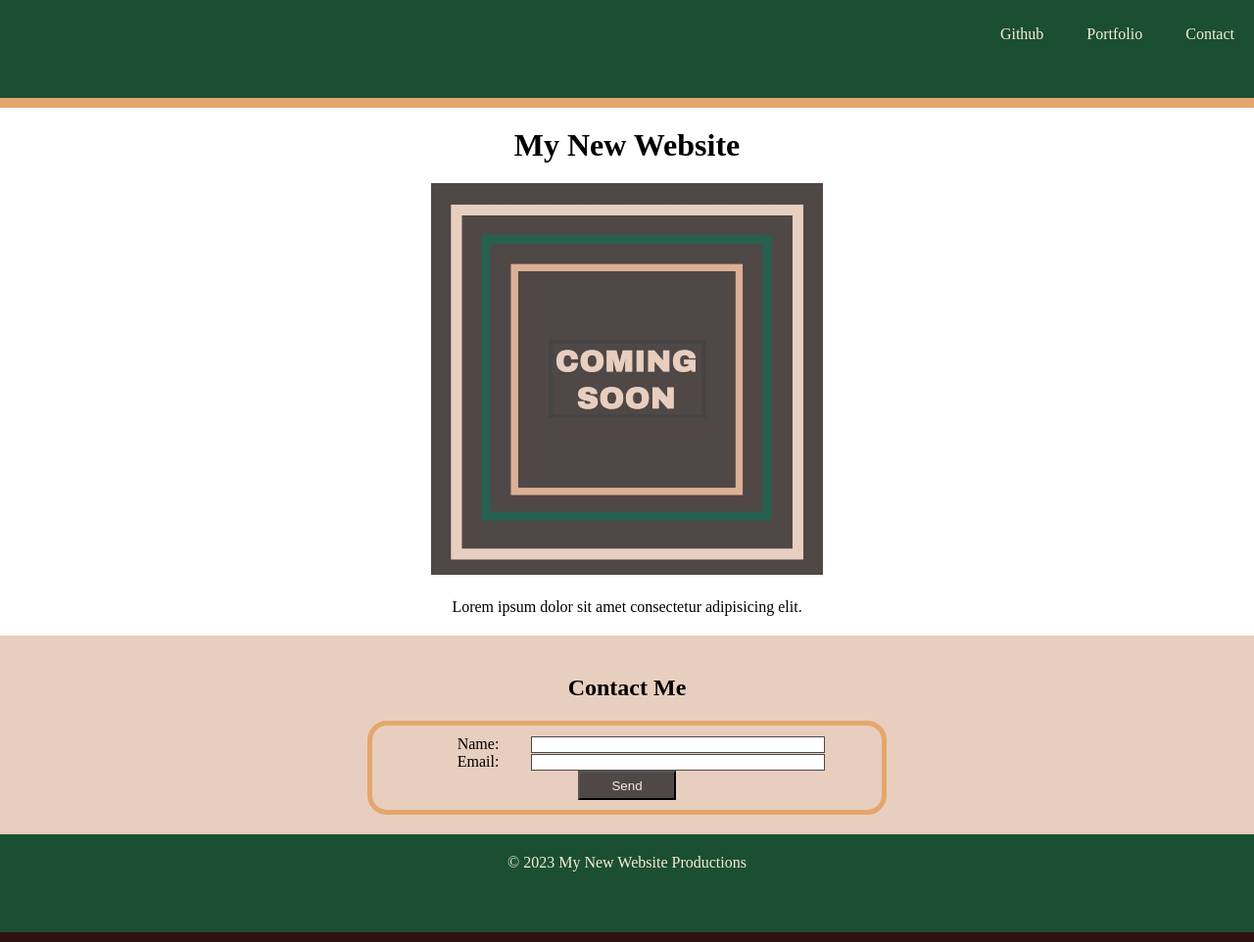
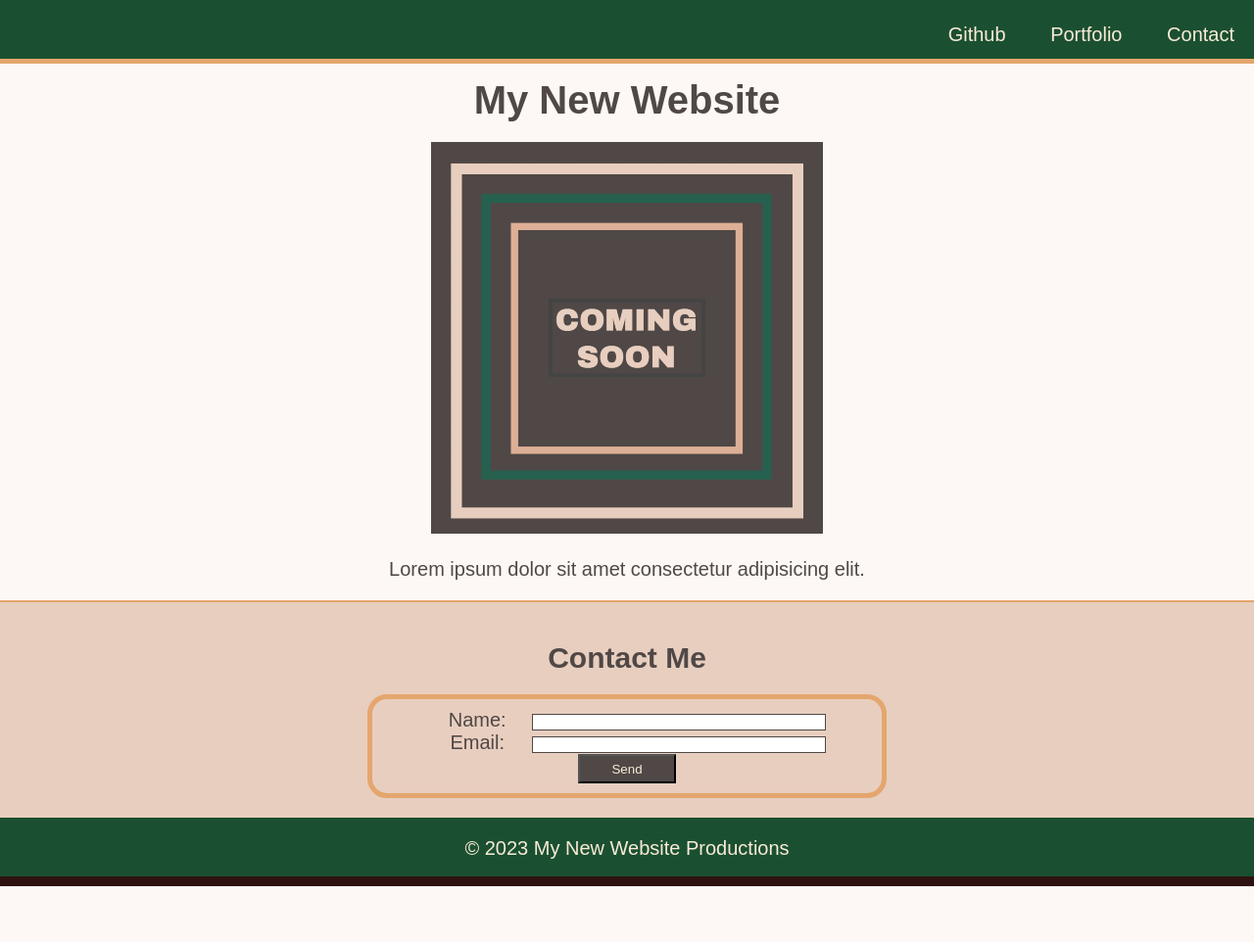
Before and after one commit to LisaLReynolds/miniProject01LandingPage, a plain HTML site: page index.html in a window 1280 px wide. Shown: the whole page at 98% size. After the commit the page ends 905 px from the top, so only its background shows below. Drawn offline with Linux system fonts and the light colour scheme.

Commit message:
added position to header, body, and footer in css

```diff
--- a/assets/css/style.css
+++ b/assets/css/style.css
@@ -4,11 +4,20 @@
   padding: 0;
 }
 
+body {
+  position: relative;
+  font-family: "Goudy Bookletter 1911", sans-serif;
+  font-size: 20px;
+  background-color: #fdf8f5;
+  color: #4f4846;
+}
+
 header {
+  position: fixed;
   margin: 0;
   padding: 0;
-  border-bottom: 10px solid #e4a66d;
-  height: 100px;
+  border-bottom: 5px solid #e4a66d;
+  height: 60px;
   width: 100%;
   background-color: rgb(26, 80, 49);
   line-height: 70px;
@@ -27,6 +36,7 @@ a {
 }
 
 main {
+  padding: 60px 0 0 0;
   text-align: center;
 }
 
@@ -42,6 +52,7 @@ p {
 section {
   padding: 20px;
   background-color: #e8cebf;
+  border-top: 2px solid #e4a66d;
 }
 
 form {
@@ -77,7 +88,9 @@ button {
 }
 
 footer {
-  height: 100px;
+  position: absolute;
+  height: 60px;
+  width: 100%;
   border-bottom: 10px solid rgb(46, 18, 18);
   background-color: rgb(26, 80, 49);
   color: antiquewhite;
```
